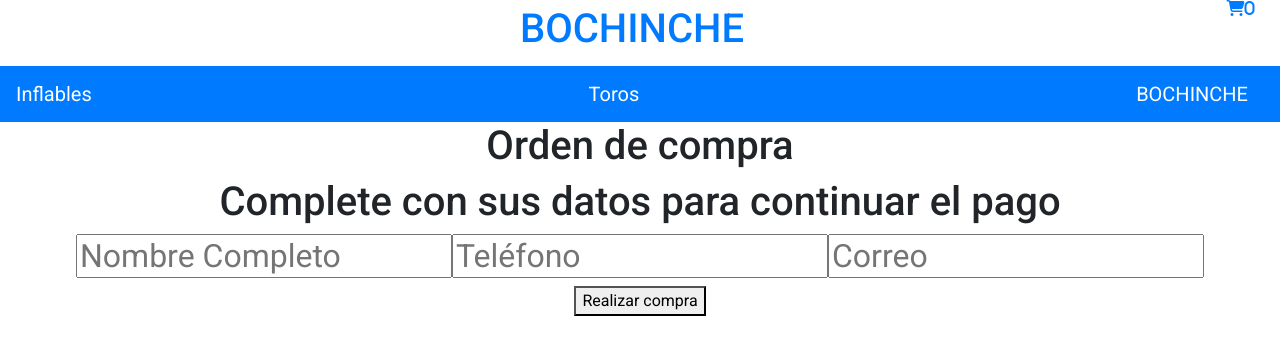
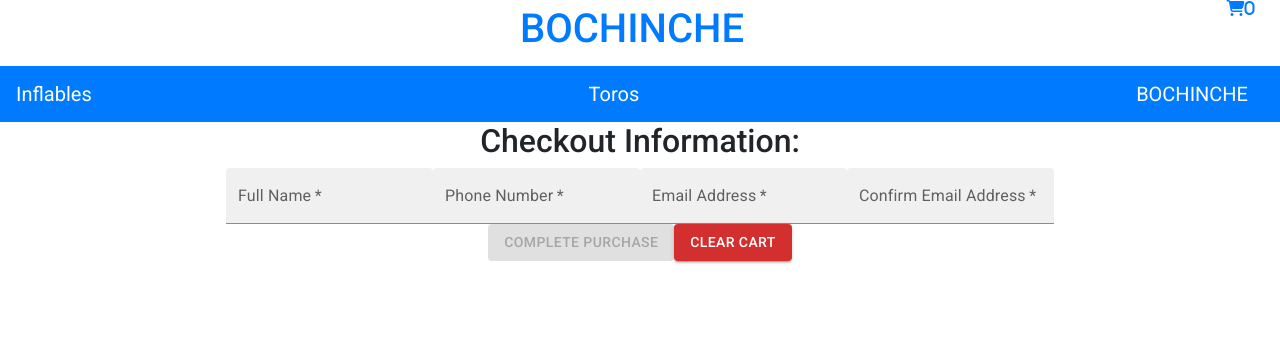
Before and after one commit to erie31/bochinchereact, a React (Create React App) app: page /checkout in a window 1280 px wide. Shown: the top 354 px of the page. Built offline with nearby package versions, Linux system fonts and the light colour scheme.

Commit message:
formEnCheckout

```diff
--- a/package.json
+++ b/package.json
@@ -3,6 +3,9 @@
   "version": "0.1.0",
   "private": true,
   "dependencies": {
+    "@emotion/react": "^11.10.0",
+    "@emotion/styled": "^11.10.0",
+    "@mui/material": "^5.10.2",
     "@testing-library/jest-dom": "^5.16.4",
     "@testing-library/react": "^13.3.0",
     "@testing-library/user-event": "^13.5.0",
@@ -14,6 +17,7 @@
     "react-hook-form": "^7.34.2",
     "react-router-dom": "^6.3.0",
     "react-scripts": "5.0.1",
+    "validator": "^13.7.0",
     "web-vitals": "^2.1.4"
   },
   "scripts": {
--- a/src/components/Checkout/Checkout.jsx
+++ b/src/components/Checkout/Checkout.jsx
@@ -1,37 +1,53 @@
 import CartContext from "../../context/cartContext";
 import { db } from "../../services/firebase";
-import { useState, useContext } from "react";
-import {  addDoc,  collection,  getDocs,  query,  where,  documentId,  writeBatch,} from "firebase/firestore";
+import { useState, useContext, useEffect } from "react";
+import {  addDoc,  collection,  getDocs,  query,  where,  documentId,  writeBatch, serverTimestamp } from "firebase/firestore";
 import { useNavigate } from "react-router-dom";
 import swal from "sweetalert";
+import { Button } from "@mui/material";
+import TextField from '@mui/material/TextField';
+import validator from "validator";
 
-import Form from "../Form";
 
-const Checkout = () => {
+const Checkout = (props) => {
   const [isLoading, setIsLoading] = useState(false);
   const [orderCreated, setOrderCreated] = useState(false);
   const { cart, getQuantity, getTotal, clearCart } = useContext(CartContext);
-
   const navigate = useNavigate();
-
   const totalQuantity = getQuantity();
   const total = getTotal();
+
+  const [buyerName, setBuyerName] = useState("");
+  const [buyerEmail, setBuyerEmail] = useState("");
+  const [buyerEmailConf, setBuyerEmailConf] = useState("");
+  const [buyerPhone, setBuyerPhone] = useState("");
+  const [validName, setValidName] = useState(false);
+  const [validEmail, setValidEmail] = useState(false);
+  const [validEmailConf, setValidEmailConf] = useState(false);
+  const [validPhone, setValidPhone] = useState(false);
+
+  useEffect(() => {
+    setValidName(validator.isAlpha(buyerName, "es-ES", { ignore: " " }));
+    setValidEmail(validator.isEmail(buyerEmail));
+    setValidEmailConf(validator.equals(buyerEmail, buyerEmailConf));
+    setValidPhone(validator.isNumeric(buyerPhone, "es-ES"));
+}, [buyerName, buyerEmail, buyerEmailConf, buyerPhone]);
 
   const createOrder = async () => {
     setIsLoading(true);
 
     try {
-      const objOrder = {
-        nombre: "",
-        telefono:"",
-        email:"",
-
-
-        items: cart,
+        const objOrder = {
+            buyer: {
+                name: buyerName,
+                phone: buyerPhone,
+                email: buyerEmail
+            },
+            items: cart,
         totalQuantity,
         total,
-        date: new Date(),
-      };
+        date: serverTimestamp(),
+        }
 
       const ids = cart.map((prod) => prod.id);
 
@@ -77,7 +93,7 @@ const Checkout = () => {
         swal("No contamos con stock de algunos productos");
       }
     } catch (error) {
-      console.log(error);
+      console.log("Algo no anda bien",error);
     } finally {
       setIsLoading(false);
     }
@@ -90,16 +106,40 @@ const Checkout = () => {
   if (orderCreated) {
     return <h1>Orden realizada con éxito</h1>;
   }
+  const handleNameChange = (e) => {
+    setBuyerName(e.target.value);
+}
 
-  return (
+const handleEmailChange = (e) => {
+    setBuyerEmail(e.target.value);
+}
+
+const handleEmailConfChange = (e) => {
+    setBuyerEmailConf(e.target.value);
+}
+
+const handlePhoneChange = (e) => {
+    setBuyerPhone(e.target.value);
+}
+
+
+
+
+return (
     <>
-      <h1>Orden de compra</h1>
-      <h2><Form/></h2>
-      <button className="" onClick={createOrder}>
-        Realizar compra
-      </button>
+        <h2>Checkout Information:</h2>
+        <TextField className="formItems" error={buyerName !== "" && !validName} required variant="filled" label="Full Name" onChange={handleNameChange} value={buyerName} />
+        <TextField className="formItems" error={buyerPhone !== "" && !validPhone} required variant="filled" label="Phone Number" onChange={handlePhoneChange} value={buyerPhone} />
+        <TextField className="formItems" error={buyerEmail !== "" && !validEmail} required variant="filled" label="Email Address" onChange={handleEmailChange} value={buyerEmail} />
+        <TextField className="formItems" error={buyerEmailConf !== "" && !validEmailConf} required variant="filled" label="Confirm Email Address" onChange={handleEmailConfChange} value={buyerEmailConf} />
+
+            <div className="cartButtons">
+                <Button onClick={createOrder} variant="contained" disabled={(!validName || !validEmail || !validEmailConf || !validPhone)} color="success">Complete Purchase</Button>
+                <Button onClick={clearCart} variant="contained" color="error">Clear Cart</Button>
+            </div>
+
     </>
-  );
-};
+)
+}
 
 export default Checkout;
--- /dev/null
+++ b/src/services/firebase/firestore.js
@@ -0,0 +1,19 @@
+
+import { getDocs, collection, query, where } from 'firebase/firestore'
+import { db } from './index'
+import { createAdaptedProductFromFirestore } from '../../adapters/productAdapter'
+
+export const getProducts = (categoryId) => {
+        const collectionRef = !categoryId
+            ? collection(db, 'products')
+            : query(collection(db, 'products'), where('category', '==', categoryId))
+
+        return getDocs(collectionRef).then(response => {
+            const productsAdapted = response.docs.map(doc => {
+                return createAdaptedProductFromFirestore(doc)
+            })
+            return productsAdapted
+        }).catch(error => {
+            return error
+        })
+}
```
Also changed, not shown: src/adapters/productAdapter.js (added, +14 -0 lines), src/components/ItemDetailContainer/ItemDetailContainer.js (+0 -17 lines), src/components/ItemListContainer.js (deleted, +0 -9 lines), public/manifest.json, src/hooks/useAsync.js (added), 1 other file (tests, documents, lock files or other folders).
